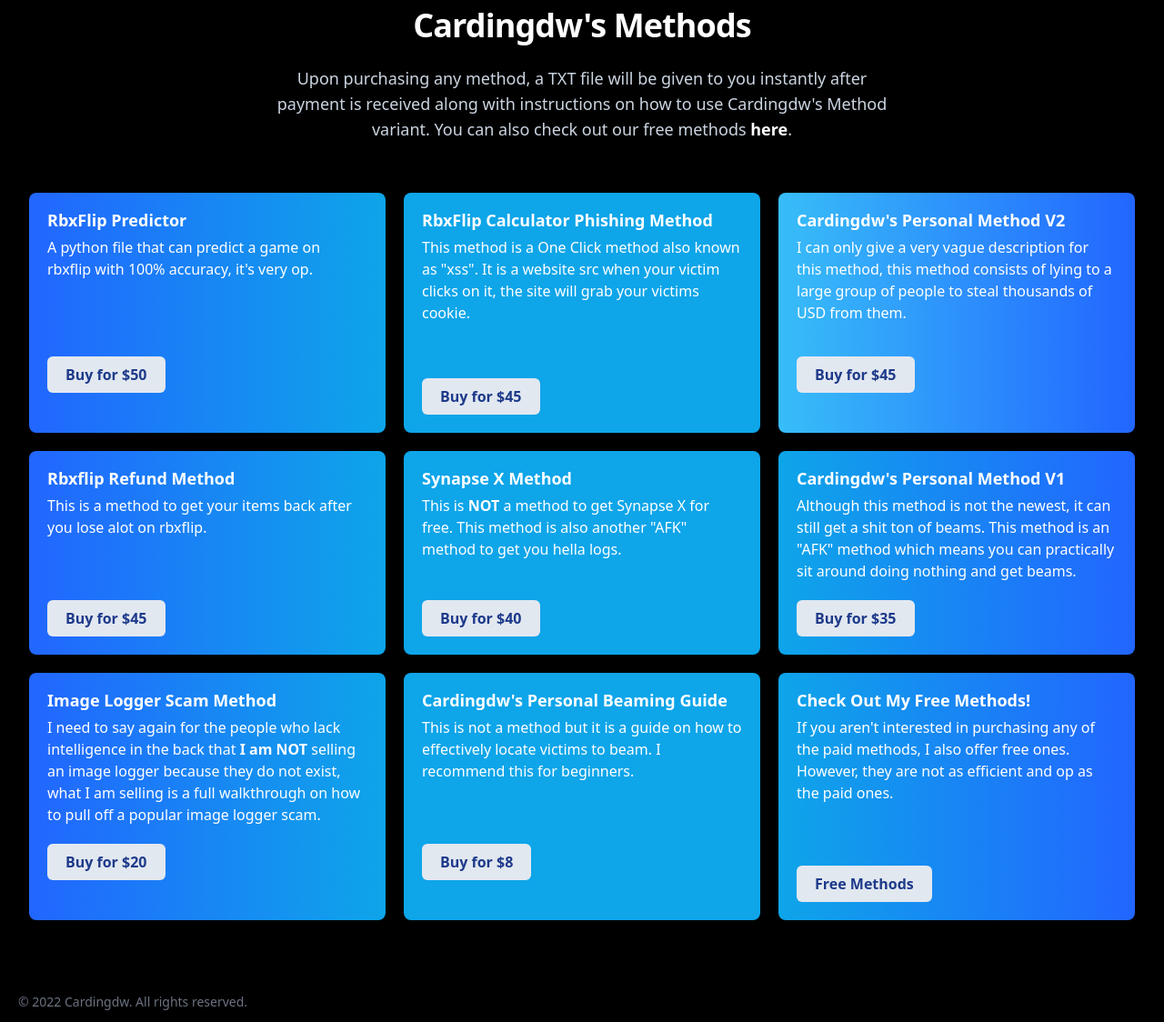
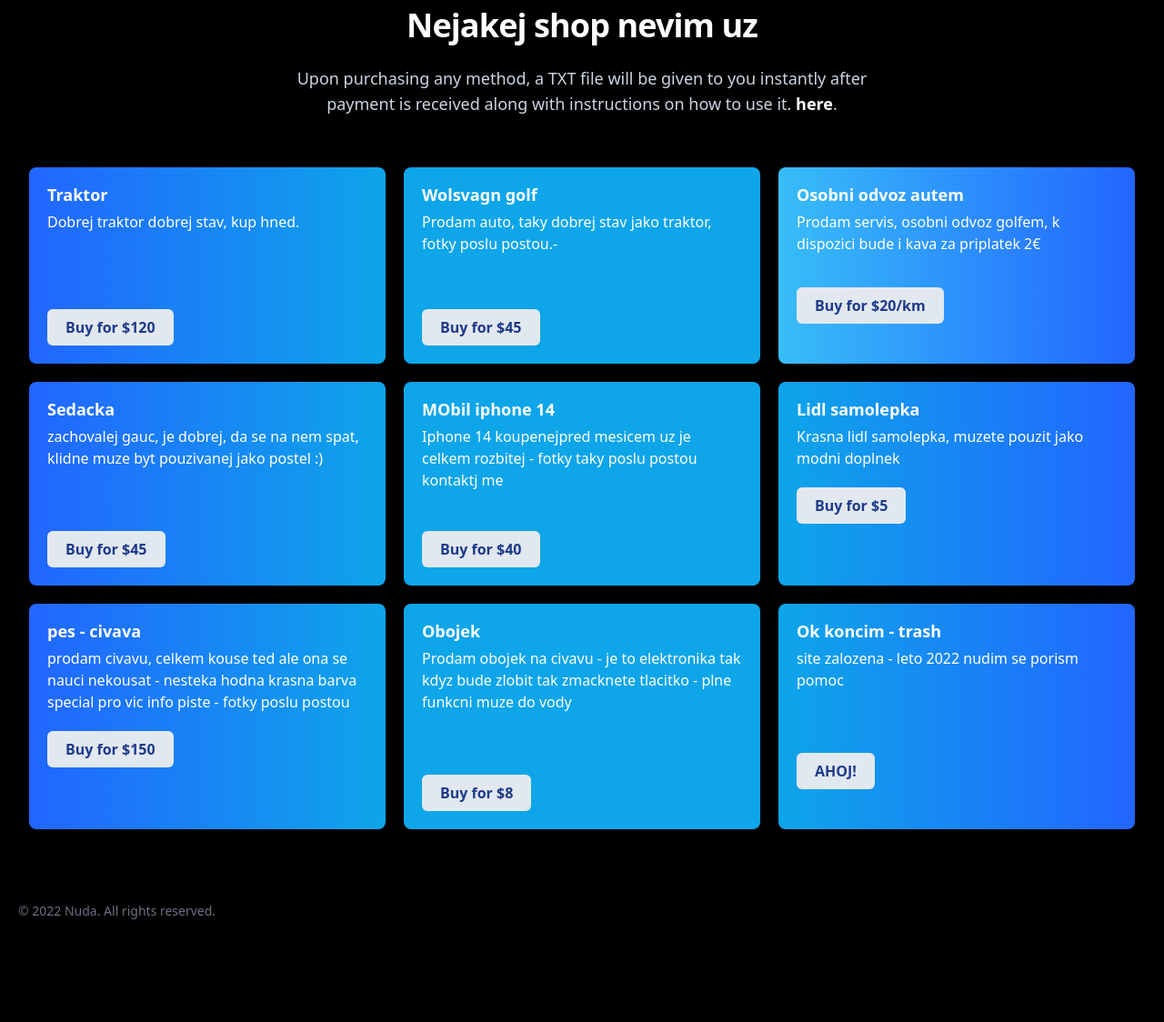
Before and after one commit to nnefficient/skys.cool, a plain HTML site: page sensite/index.html in a window 1280 px wide. Shown: the part 191-1315 px from the top of the page at 91% size. After the commit the page ends 1215 px from the top, so only its background shows below. Drawn offline with nearby package versions, Linux system fonts and the light colour scheme; a script that the page names is missing.

Commit message:
Update index.html

```diff
--- a/sensite/index.html
+++ b/sensite/index.html
@@ -3,7 +3,7 @@
 <head>
   <meta http-equiv="Content-Type" content="text/html; charset=UTF-8">
   <meta name="viewport" content="width=device-width, initial-scale=1.0" />
-  <title>Cardingdw's Shop</title>
+  <title>------'s Shop</title>
   <link rel="stylesheet" href="styles.css" type="text/css">
   <link rel="icon" href="logo.png">
   <meta property="og:type" content="website">
@@ -15,7 +15,6 @@
   <link href="https://cdn.sellix.io/static/css/embed.css" rel="stylesheet" />
 </head>
 
-<!-- I USED https://tailwindcss.com/blog/automatic-class-sorting-with-prettier TO SORT CLASSES-->
 
 <body class="bg-primary-dark">
   <header class="text-gray-400 body-font">
@@ -24,17 +23,17 @@
       <nav class="pl-12 md:ml-auto md:mr-auto flex flex-wrap items-center text-base justify-center"></nav>
       <a class="mr-6 md:mr-5 text-center hover:text-white" href="https://skys.cool/free" target="_blank">Free
         methods</a>
-      <a class="mr-6 md:mr-5 text-center hover:text-white" href="https://t.me/robloxmethods"
+      <a class="mr-6 md:mr-5 text-center hover:text-white" href="https://t.me/nesouhlasim"
         target="_blank">Telegram</a>
-      <a class="mr-6 md:mr-5 text-center hover:text-white" href="https://discord.gg/robloxmethods"
+      <a class="mr-6 md:mr-5 text-center hover:text-white" href="https://youtu.be/L0idK2cN8kw"
         target="_blank">Discord</a>
-      <a href="https://discord.gg/robloxmethods/">
+      <a href="https://youtu.be/L0idK2cN8kw">
         <img src="dc.png" width="28" height="11">
       </a>
     </div>
     </div>
 
-    <!--container flex items-center flex-col sm:flex-row py-3 ml-2 float-left -->
+
 
 
 
@@ -46,12 +45,12 @@
         <h2
           class="max-w-lg mb-6 font-sans text-3xl font-bold leading-none tracking-tight text-white sm:text-4xl md:mx-auto">
           <span class="relative inline-block">
-            <span class="relative">Cardingdw's Methods</span>
+            <span class="relative">Nejakej shop nevim uz</span>
           </span>
         </h2>
         <p class="text-justify md:text-center text-slate-300 text-base md:text-lg">
           Upon purchasing any method, a TXT file will be given to you instantly after payment is received along with
-          instructions on how to use Cardingdw's Method variant. You can also check out our free methods <a
+          instructions on how to use it. <a
             class="font-bold text-white" href="https://skys.cool/free">here</a>.
         </p>
       </div>
@@ -64,26 +63,25 @@
         <div
           class="p-5 duration-300 transform bg-gradient-to-r from-senblue to-blue-600 to-sky-500 rounded-lg shadow-sm hover:-translate-y-1">
 
-          <h6 class="mb-2 text-lg font-bold leading-5">RbxFlip Predictor</h6>
+          <h6 class="mb-2 text-lg font-bold leading-5">Traktor</h6>
           <p class="text-base pb-3">
-            A python file that can predict a game on rbxflip with 100% accuracy, it's very op.
+            Dobrej traktor dobrej stav, kup hned.
           </p>
           <a href="" target="_blank">
             <div class="flex md:px-24 lg:px-4 lg:py-8">
             </div>
             <button data-sellix-product="62cff2f641ecc" type="submit" alt="Buy Now with sellix.io"
               class="rounded-md md:inline-flex items-center text-blue-900 bg-slate-200 py-[0.5rem] px-5 hover:bg-blue-900 hover:text-white font-bold my-auto md:mt-2">Buy
-              for $50
+              for $120
           </a>
         </div>
 
 
         <div class="p-5 duration-300 transform bg-sky-500 rounded-lg shadow-sm hover:-translate-y-1">
 
-          <h6 class="mb-2 text-lg font-bold leading-5">RbxFlip Calculator Phishing Method</h6>
+          <h6 class="mb-2 text-lg font-bold leading-5">Wolsvagn golf</h6>
           <p class="text-base pb-3">
-            This method is a One Click method also known as "xss".
-            It is a website src when your victim clicks on it, the site will grab your victims cookie.
+            Prodam auto, taky dobrej stav jako traktor, fotky poslu postou.-
           </p>
           <a href="" target="_blank">
             <div class="flex md:px-24 lg:px-3 lg:py-5">
@@ -98,17 +96,16 @@
         <div
           class="p-5 duration-300 transform bg-gradient-to-l from-senblue to-sky-400 rounded-lg shadow-sm hover:-translate-y-1">
 
-          <h6 class="mb-2 text-lg font-bold leading-5">Cardingdw's Personal Method V2</h6>
+          <h6 class="mb-2 text-lg font-bold leading-5">Osobni odvoz autem</h6>
           <p class="text-base pb-3">
-            I can only give a very vague description for this method, this method consists of lying to a
-            large group of people to steal thousands of USD from them.
+            Prodam servis, osobni odvoz golfem, k dispozici bude i kava za priplatek 2€
           </p>
           <a href="" target="_blank">
             <div class="flex md:px-24 lg:px-3 lg:py-2">
             </div>
             <button data-sellix-product="62cff34d25850" type="submit" alt="Buy Now with sellix.io"
               class="rounded-md md:inline-flex items-center text-blue-900 bg-slate-200 py-[0.5rem] px-5 hover:bg-blue-900 hover:text-white font-bold my-auto md:mt-2">Buy
-              for $45
+              for $20/km
           </a>
         </div>
 
@@ -116,9 +113,9 @@
         <div
           class="p-5 duration-300 transform bg-gradient-to-r from-senblue to-blue-600 to-sky-500 rounded-lg shadow-sm hover:-translate-y-1">
 
-          <h6 class="mb-2 text-lg font-bold leading-5">Rbxflip Refund Method</h6>
+          <h6 class="mb-2 text-lg font-bold leading-5">Sedacka</h6>
           <p class="text-base pb-3">
-            This is a method to get your items back after you lose alot on rbxflip.
+            zachovalej gauc, je dobrej, da se na nem spat, klidne muze byt pouzivanej jako postel :)
           </p>
           <a href="" target="_blank">
             <div class="flex md:px-24 lg:px-4 lg:py-6">
@@ -131,11 +128,9 @@
 
         <div class="p-5 duration-300 transform bg-sky-500 rounded-lg shadow-sm hover:-translate-y-1">
 
-          <h6 class="mb-2 text-lg font-bold leading-5">Synapse X Method</h6>
+          <h6 class="mb-2 text-lg font-bold leading-5">MObil iphone 14</h6>
           <p class="text-base pb-3">
-            This is <a class="font-bold">NOT</a> a method to get Synapse X for free. This method is also another "AFK"
-            method to get you hella
-            logs.
+            Iphone 14 koupenejpred mesicem uz je celkem rozbitej - fotky taky poslu postou kontaktj me
           </p>
           <a href="" target="_blank">
             <div class="flex md:px-24 lg:px-4 lg:py-3">
@@ -149,15 +144,14 @@
         <div
           class="p-5 duration-300 transform bg-gradient-to-l from-senblue to-blue-600 to-sky-500 rounded-lg shadow-sm hover:-translate-y-1">
 
-          <h6 class="mb-2 text-lg font-bold leading-5">Cardingdw's Personal Method V1</h6>
+          <h6 class="mb-2 text-lg font-bold leading-5">Lidl samolepka</h6>
           <p class="text-base pb-3">
-            Although this method is not the newest, it can still get a shit ton of beams.
-            This method is an "AFK" method which means you can practically sit around doing nothing and get beams.
+            Krasna lidl samolepka, muzete pouzit jako modni doplnek
           </p>
           <a href="" target="_blank">
             <button data-sellix-product="62cff51f5c3a9" type="submit" alt="Buy Now with sellix.io"
               class="rounded-md md:inline-flex items-center text-blue-900 bg-slate-200 py-[0.5rem] px-5 hover:bg-blue-900 hover:text-white font-bold my-auto md:mt-2">Buy
-              for $35
+              for $5
           </a>
         </div>
 
@@ -165,26 +159,24 @@
         <div
           class="p-5 duration-300 transform bg-gradient-to-r from-senblue to-blue-600 to-sky-500 rounded-lg shadow-sm hover:-translate-y-1">
 
-          <h6 class="mb-2 text-lg font-bold leading-5">Image Logger Scam Method</h6>
+          <h6 class="mb-2 text-lg font-bold leading-5">pes - civava</h6>
           <p class="text-base pb-3">
-            I need to say again for the people who lack intelligence in the back that <a class="font-extrabold">I am
-              NOT</a> selling an image logger because they do not exist,
-            what I am selling is a full walkthrough on how to pull off a popular image logger scam.
+            prodam civavu, celkem kouse ted ale ona se nauci nekousat - nesteka hodna krasna barva special
+            pro vic info piste - fotky poslu postou
           </p>
           <a href="" target="_blank">
             <button data-sellix-product="62cff54b2a726" type="submit" alt="Buy Now with sellix.io"
               class="rounded-md md:inline-flex items-center text-blue-900 bg-slate-200 py-[0.5rem] px-5 hover:bg-blue-900 hover:text-white font-bold my-auto md:mt-2">Buy
-              for $20
+              for $150
           </a>
         </div>
 
 
         <div class="p-5 duration-300 transform bg-sky-500 rounded-lg shadow-sm hover:-translate-y-1">
 
-          <h6 class="mb-2 text-lg font-bold leading-5">Cardingdw's Personal Beaming Guide</h6>
+          <h6 class="mb-2 text-lg font-bold leading-5">Obojek</h6>
           <p class="text-base pb-3">
-            This is not a method but it is a guide on how to effectively locate victims to beam. I recommend this for
-            beginners.
+            Prodam obojek na civavu - je to elektronika tak kdyz bude zlobit tak zmacknete tlacitko - plne funkcni muze do vody
           </p>
           <a href="" target="_blank">
             <div class="flex md:px-24 lg:px-4 lg:py-6">
@@ -199,17 +191,15 @@
         <div
           class="p-5 duration-300 transform bg-gradient-to-l from-senblue to-blue-600 to-sky-500 rounded-lg shadow-sm hover:-translate-y-1">
 
-          <h6 class="mb-2 text-lg font-bold leading-5">Check Out My Free Methods!</h6>
+          <h6 class="mb-2 text-lg font-bold leading-5">Ok koncim - trash</h6>
           <p class="text-base pb-3">
-            If you aren't interested in purchasing any of the paid methods, I also offer free ones. However, they are
-            not as efficient and op as the paid ones.
+            site zalozena - leto 2022 nudim se porism pomoc
           </p>
           <a href="https://skys.cool/free" target="_blank">
             <div class="flex md:px-24 lg:px-4 lg:py-6">
             </div>
             <button
-              class="rounded-md md:inline-flex items-center text-blue-900 bg-slate-200 py-[0.5rem] px-5 hover:bg-blue-900 hover:text-white font-bold my-auto md:mt-2">Free
-              Methods
+              class="rounded-md md:inline-flex items-center text-blue-900 bg-slate-200 py-[0.5rem] px-5 hover:bg-blue-900 hover:text-white font-bold my-auto md:mt-2">AHOJ!
           </a>
         </div>
       </div>
@@ -222,5 +212,5 @@
 
 
 <p class="mt-10 mb-3 ml-5 text-sm text-gray-500">
-  © 2022 Cardingdw. All rights reserved.
+  © 2022 Nuda. All rights reserved.
 </p>
```
